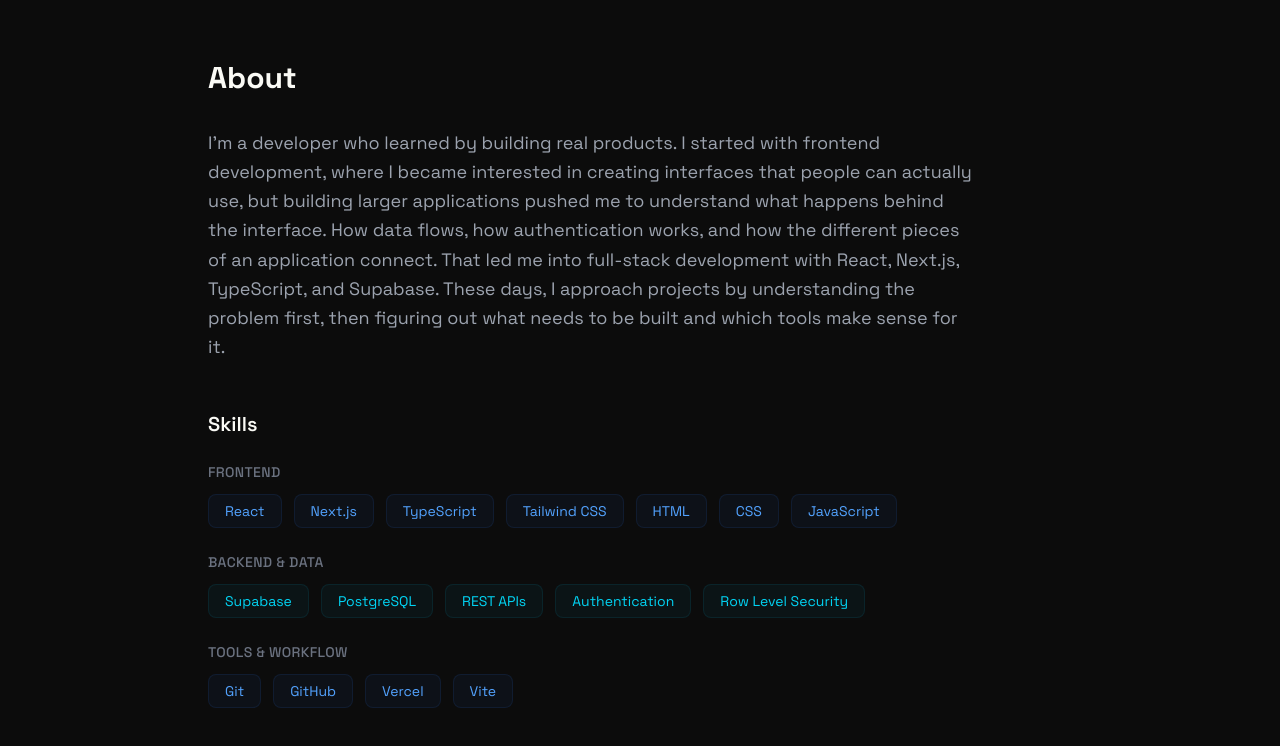
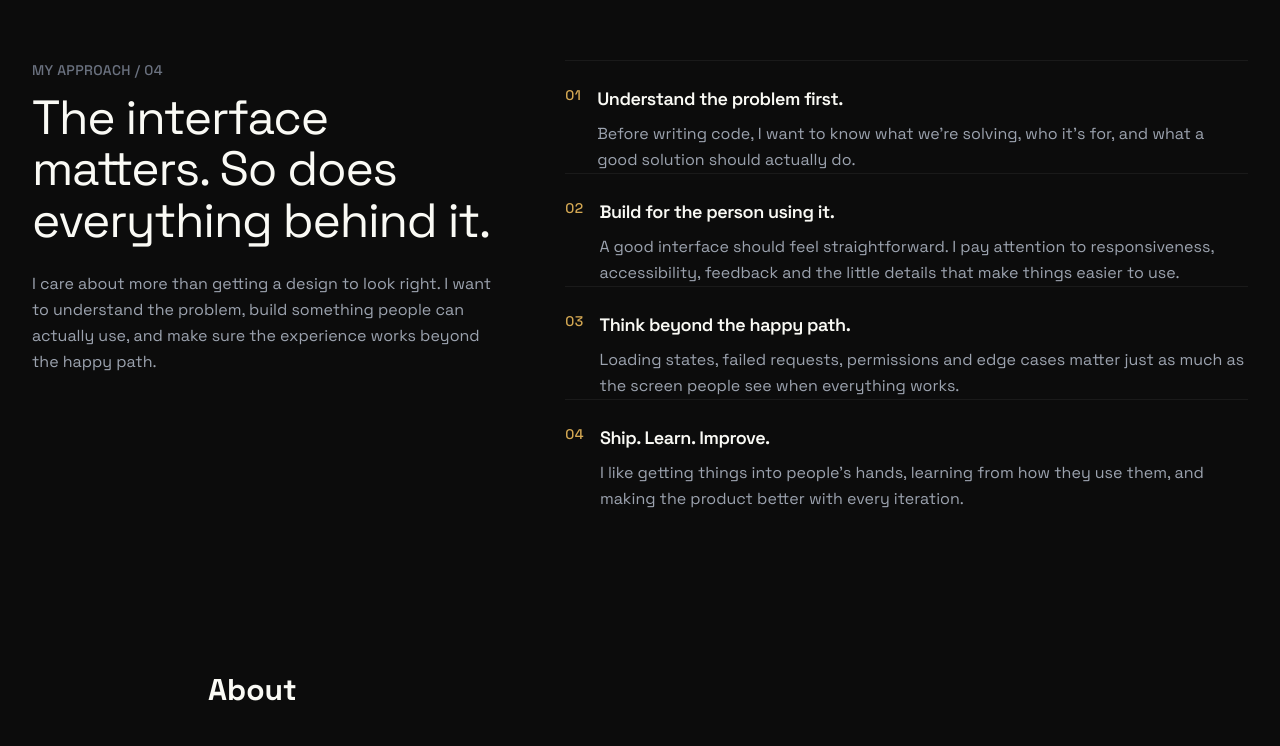
Before and after one commit to DanielBrownsky/Daniel-portfolio, a React (Vite) app: page / in a window 1280 px wide. Shown: the part 4023-4769 px from the top of the page. Built offline with nearby package versions, Linux system fonts and the light colour scheme.

Commit message:
feat: add how I work section with scroll animations

```diff
--- a/src/App.jsx
+++ b/src/App.jsx
@@ -7,6 +7,7 @@
 import { KampusPlugShowcase } from './components/sections/KampusPlugShowcase'
 import { AlumniConnectShowcase } from './components/sections/AlumniConnectShowcase'
 import { OtherWork } from './components/sections/OtherWork'
+import { HowIWork } from './components/sections/HowIWork'
 import { About } from './components/sections/About';
 import { Project } from './components/sections/Project';
 import { Contact } from './components/sections/Contact';
@@ -29,6 +30,7 @@
         <KampusPlugShowcase />
         <AlumniConnectShowcase />
         <OtherWork />
+        <HowIWork />
         <About />
         <Project />
         <Contact />
--- /dev/null
+++ b/src/components/sections/HowIWork.jsx
@@ -0,0 +1,189 @@
+import { useEffect, useRef } from "react"
+
+export const HowIWork = () => {
+  const sectionRef = useRef(null)
+  const eyebrowRef = useRef(null)
+  const headingRef = useRef(null)
+  const introRef = useRef(null)
+  const principleRefs = useRef([])
+
+  const principles = [
+    {
+      number: "01",
+      heading: "Understand the problem first.",
+      text: "Before writing code, I want to know what we're solving, who it's for, and what a good solution should actually do."
+    },
+    {
+      number: "02",
+      heading: "Build for the person using it.",
+      text: "A good interface should feel straightforward. I pay attention to responsiveness, accessibility, feedback and the little details that make things easier to use."
+    },
+    {
+      number: "03",
+      heading: "Think beyond the happy path.",
+      text: "Loading states, failed requests, permissions and edge cases matter just as much as the screen people see when everything works."
+    },
+    {
+      number: "04",
+      heading: "Ship. Learn. Improve.",
+      text: "I like getting things into people's hands, learning from how they use them, and making the product better with every iteration."
+    }
+  ]
+
+  useEffect(() => {
+    const mediaQuery = window.matchMedia('(prefers-reduced-motion: reduce)')
+
+    if (mediaQuery.matches) {
+      return
+    }
+
+    // Setup eyebrow, heading, and intro reveals
+    const sectionElements = [
+      { ref: eyebrowRef, delay: 0 },
+      { ref: headingRef, delay: 70 },
+      { ref: introRef, delay: 140 },
+    ]
+
+    const sectionObserver = new IntersectionObserver(
+      (entries) => {
+        entries.forEach((entry) => {
+          if (entry.isIntersecting) {
+            const elementData = sectionElements.find(e => e.ref.current === entry.target)
+            if (elementData) {
+              setTimeout(() => {
+                entry.target.style.opacity = '1'
+                entry.target.style.transform = 'translateY(0)'
+              }, elementData.delay)
+              sectionObserver.unobserve(entry.target)
+            }
+          }
+        })
+      },
+      { threshold: 0.1, rootMargin: '0px 0px -50px 0px' }
+    )
+
+    sectionElements.forEach(({ ref }) => {
+      if (ref.current) {
+        ref.current.style.opacity = '0'
+        ref.current.style.transform = 'translateY(20px)'
+        ref.current.style.transition = 'opacity 650ms cubic-bezier(0.4, 0, 0.2, 1), transform 650ms cubic-bezier(0.4, 0, 0.2, 1)'
+        sectionObserver.observe(ref.current)
+      }
+    })
+
+    // Setup individual principle reveals
+    const principleObserver = new IntersectionObserver(
+      (entries) => {
+        entries.forEach((entry) => {
+          if (entry.isIntersecting) {
+            setTimeout(() => {
+              entry.target.style.opacity = '1'
+              entry.target.style.transform = 'translateY(0)'
+            }, 0)
+            principleObserver.unobserve(entry.target)
+          }
+        })
+      },
+      { threshold: 0.1, rootMargin: '0px 0px -50px 0px' }
+    )
+
+    principleRefs.current.forEach((ref) => {
+      if (ref) {
+        ref.style.opacity = '0'
+        ref.style.transform = 'translateY(20px)'
+        ref.style.transition = 'opacity 650ms cubic-bezier(0.4, 0, 0.2, 1), transform 650ms cubic-bezier(0.4, 0, 0.2, 1)'
+        principleObserver.observe(ref)
+      }
+    })
+
+    return () => {
+      sectionObserver.disconnect()
+      principleObserver.disconnect()
+    }
+  }, [])
+
+  return (
+    <section
+      ref={sectionRef}
+      id="how-i-work"
+      className="py-16 md:py-20"
+      style={{ backgroundColor: 'var(--color-bg)' }}
+    >
+      <div className="max-w-7xl mx-auto px-6 md:px-8 w-full">
+        <div className="grid grid-cols-1 lg:grid-cols-12 gap-12 lg:gap-16">
+          {/* Left column: eyebrow, heading and introduction */}
+          <div className="lg:col-span-5">
+            <div
+              ref={eyebrowRef}
+              className="mb-3"
+            >
+              <p
+                className="text-sm font-medium tracking-wide uppercase"
+                style={{ color: 'var(--color-text-muted)' }}
+              >
+                MY APPROACH / 04
+              </p>
+            </div>
+
+            <h2
+              ref={headingRef}
+              className="mb-6 leading-[1.08] tracking-tight"
+              style={{
+                fontSize: 'clamp(2rem, 4.5vw + 0.75rem, 3rem)',
+                color: 'var(--color-text-primary)',
+              }}
+            >
+              The interface matters. So does everything behind it.
+            </h2>
+
+            <p
+              ref={introRef}
+              className="text-base leading-relaxed"
+              style={{ color: 'var(--color-text-secondary)' }}
+            >
+              I care about more than getting a design to look right. I want to understand the problem, build something people can actually use, and make sure the experience works beyond the happy path.
+            </p>
+          </div>
+
+          {/* Right column: four working principles */}
+          <div className="lg:col-span-7">
+            {principles.map((principle, index) => (
+              <div
+                key={principle.number}
+                ref={(el) => { principleRefs.current[index] = el }}
+                className="pt-6"
+                style={{
+                  borderTop: index === 0 ? '1px solid var(--color-border-subtle)' : 'none',
+                  borderBottom: index < principles.length - 1 ? '1px solid var(--color-border-subtle)' : 'none',
+                }}
+              >
+                <div className="flex gap-4">
+                  <span
+                    className="text-sm font-medium tracking-wide"
+                    style={{ color: 'var(--color-accent)' }}
+                  >
+                    {principle.number}
+                  </span>
+                  <div className="flex-1">
+                    <h3
+                      className="mb-2 text-lg font-semibold tracking-tight"
+                      style={{ color: 'var(--color-text-primary)' }}
+                    >
+                      {principle.heading}
+                    </h3>
+                    <p
+                      className="text-base leading-relaxed"
+                      style={{ color: 'var(--color-text-secondary)' }}
+                    >
+                      {principle.text}
+                    </p>
+                  </div>
+                </div>
+              </div>
+            ))}
+          </div>
+        </div>
+      </div>
+    </section>
+  )
+}
```
